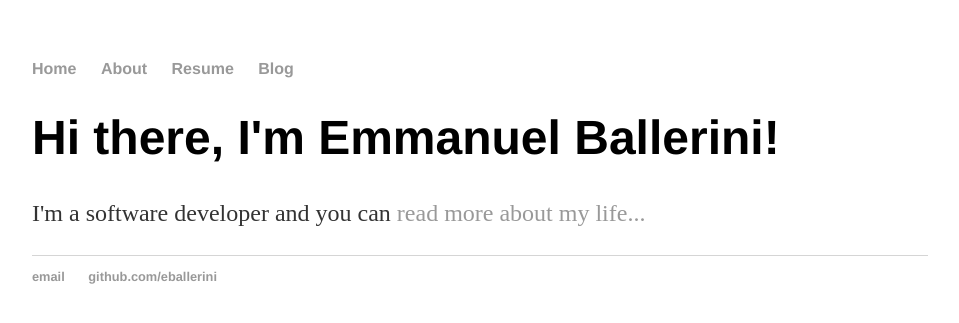
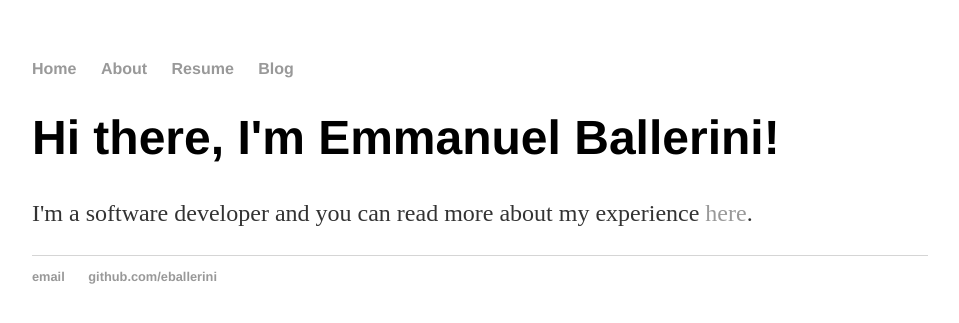
Before and after one commit to eballerini/eballerini.github.io, a Jekyll site: the page built from index.html, in a window 1280 px wide. Shown: the top 323 px of the page, without its empty margins (160-1119 px from the left). Built offline with Jekyll 4.4.1, drawn with Linux system fonts in a browser that asks for light colours.

Commit message:
update main page

```diff
--- a/index.html
+++ b/index.html
@@ -4,5 +4,5 @@ title: Emmanuel Ballerini, Software engineer
 ---
 <div class="blurb">
 		<h1>Hi there, I'm Emmanuel Ballerini!</h1>
-    <p>I'm a software developer and you can <a href="/about">read more about my life...</a></p>
+    <p>I'm a software developer and you can read more about my experience <a href="/resume">here</a>.</p>
 </div><!-- /.blurb -->
```
